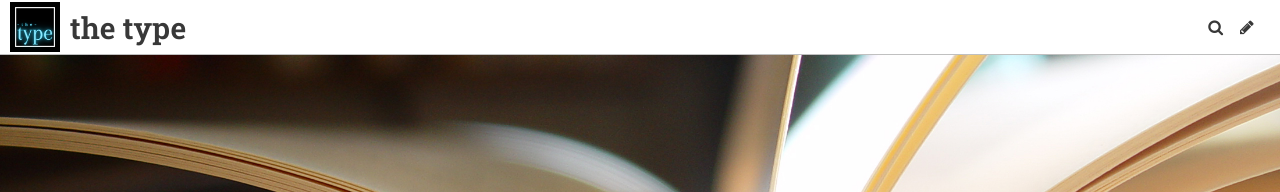
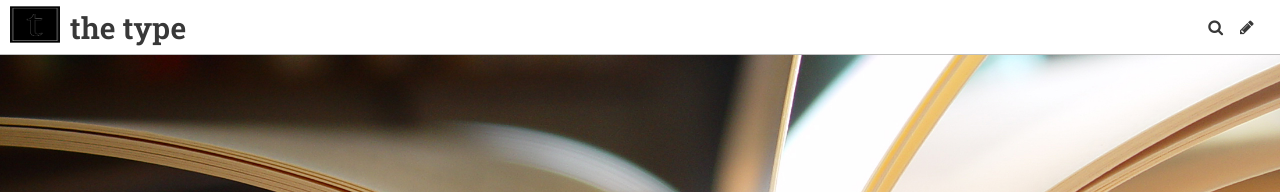
Before and after one commit to jessking16/thetype, a Jekyll site: the page built from index.html, in a window 1280 px wide. Shown: the top 192 px of the page. Built offline with Jekyll 4.4.1, drawn with Linux system fonts in a browser that asks for light colours; some web fonts are replaced; the list of posts is cut into pages by our own code.

Commit message:
Update Settings “general”

```diff
--- a/_data/settings.yml
+++ b/_data/settings.yml
@@ -4,7 +4,7 @@ header_text: ...
 footer_text: Copyright 2020 Jessica King
 header_feature_image: ../uploads/pages.jpg
 bannerheight: 20vmax
-logo: ../uploads/the-type-logo-2.png
+logo: ../uploads/fav-icon.png
 favicon: /uploads/favicon.ico
 gridlayout: false
 fixednavbar: false
```
Also changed, not shown: uploads/fav-icon.png (added).
